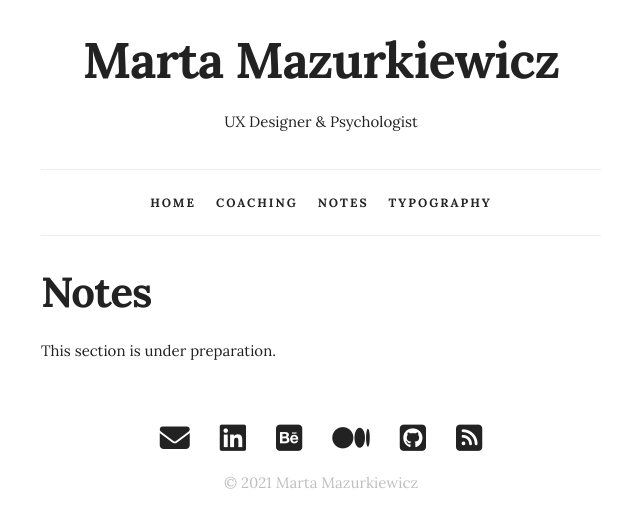
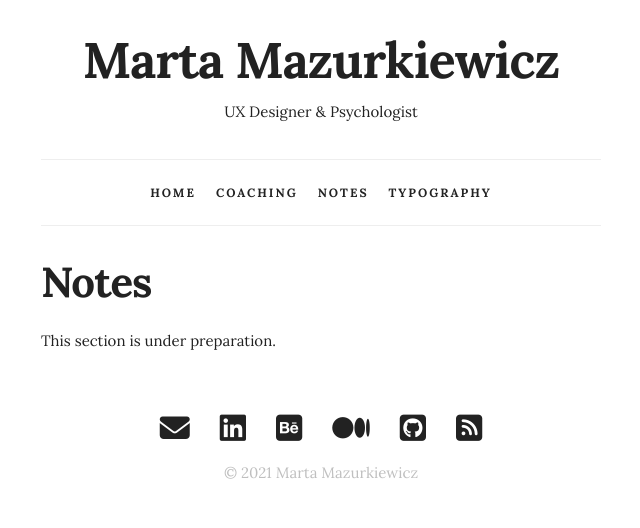
Before and after one commit to mazurki/mazurki.github.io, a Jekyll site: the page built from notes.html, in a window 1280 px wide. Shown: the top 528 px of the page, without its empty margins (319-959 px from the left). Built offline with Jekyll 4.4.1, drawn with Linux system fonts in a browser that asks for light colours; nearby versions of some CDN libraries.

Commit message:
Decrease margin between site title and subtitle

```diff
--- a/assets/css/custom.css
+++ b/assets/css/custom.css
@@ -8,6 +8,10 @@ body{
 h1,h2,h3,h4,h5,h6{
     font-family: 'Lora', serif;
     font-weight: bolder;
+}
+
+h1 {
+    margin-bottom: 1rem;
 }
 
 h1:hover {
```
